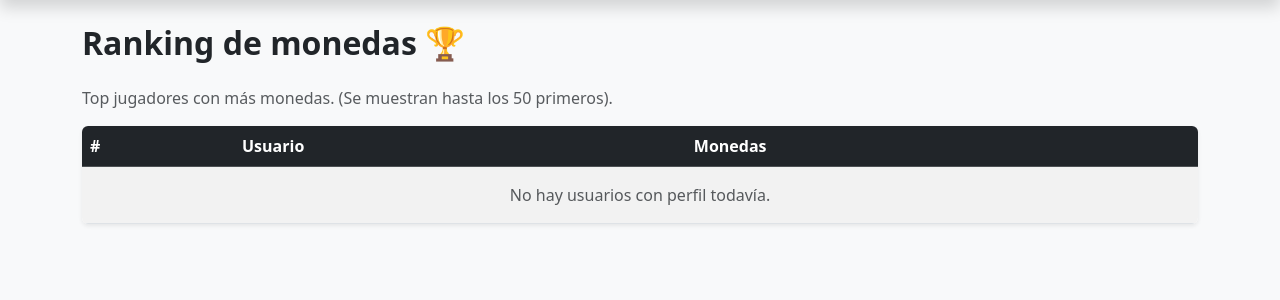
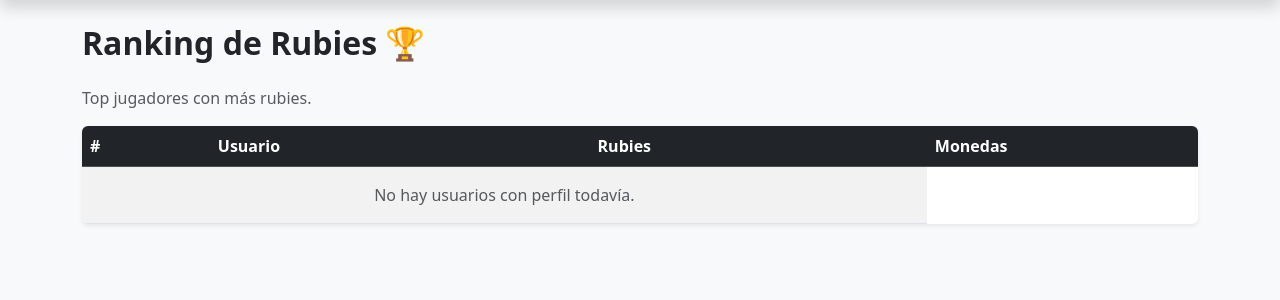
Before and after one commit to Nmcp1/testnote, a Django app: page /notes/leaderboard/ in a window 1280 px wide. Shown: the part 50-350 px from the top of the page. Run offline with Django 5.2, Linux system fonts and the light colour scheme; data comes from the database, SQL or seed files in the repository.

Commit message:
+rubies leaderboard

```diff
--- a/notes/views.py
+++ b/notes/views.py
@@ -390,7 +390,7 @@ def leaderboard(request):
     profiles = (
         UserProfile.objects
         .select_related("user")
-        .order_by("-coins", "user__username")[:50]
+        .order_by("-rubies", "user__username")[:50]
     )
 
     current_user_profile = None
--- a/templates/notes/leaderboard.html
+++ b/templates/notes/leaderboard.html
@@ -1,9 +1,9 @@
 {% extends 'base.html' %}
 {% block content %}
 
-<h2 class="fw-bold mb-4">Ranking de monedas 🏆</h2>
+<h2 class="fw-bold mb-4">Ranking de Rubies 🏆</h2>
 <p class="text-muted">
-  Top jugadores con más monedas. (Se muestran hasta los 50 primeros).
+  Top jugadores con más rubies.
 </p>
 
 <div class="table-responsive shadow-sm bg-white rounded">
@@ -12,7 +12,9 @@
       <tr>
         <th scope="col">#</th>
         <th scope="col">Usuario</th>
+        <th scope="col">Rubies</th>
         <th scope="col">Monedas</th>
+
       </tr>
     </thead>
     <tbody>
@@ -24,7 +26,9 @@
         >
           <td>{{ forloop.counter }}</td>
           <td>@{{ p.user.username }}</td>
+          <td>♦️ {{ p.rubies }}</td>
           <td>🪙 {{ p.coins }}</td>
+
         </tr>
       {% empty %}
         <tr>
@@ -40,6 +44,7 @@
 {% if current_user_profile %}
   <p class="mt-3 text-muted">
     Tú eres: <strong>@{{ current_user_profile.user.username }}</strong> —
+    Rubies: <strong>♦️ {{ current_user_profile.rubies }}</strong> —
     Monedas: <strong>🪙 {{ current_user_profile.coins }}</strong>
   </p>
 {% endif %}
```
